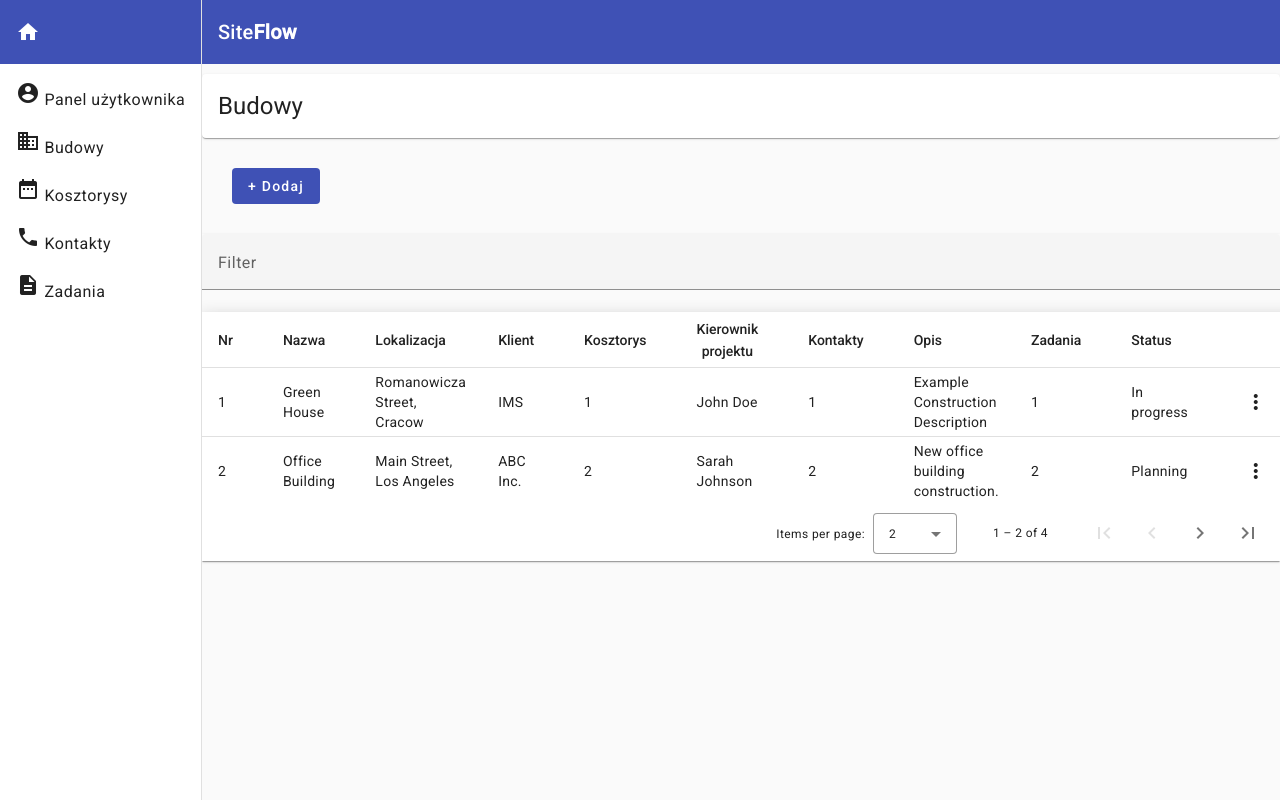
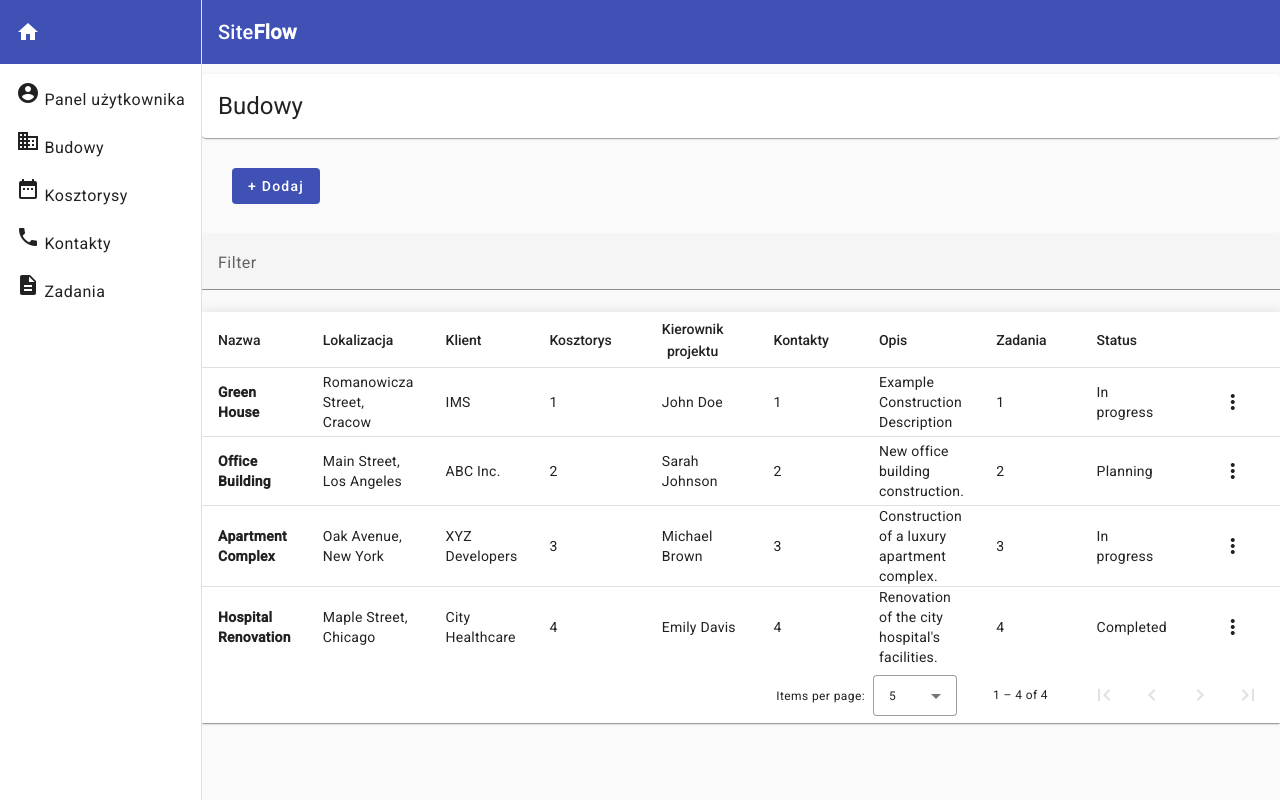
Before and after one commit to akrzeminska/site-flow, an Angular app: page /constructions in a window 1280 px wide. Built offline with nearby package versions, Linux system fonts and the light colour scheme.

Commit message:
remove column no. and bold cells

```diff
--- a/src/app/features/constructions/constructions.component.html
+++ b/src/app/features/constructions/constructions.component.html
@@ -16,9 +16,9 @@
 
     <table mat-table [dataSource]="dataSource" matSort class="mat-elevation-z8">
 
-        <ng-container *ngFor="let column of columns" [matColumnDef]="column.columnDef">
+        <ng-container *ngFor="let column of columns; let firstColumn = first" [matColumnDef]="column.columnDef">
             <th mat-header-cell *matHeaderCellDef mat-sort-header>{{ column.header }}</th>
-            <td mat-cell *matCellDef="let element">
+            <td mat-cell *matCellDef="let element" [class.bold-header]="firstColumn">
                 <ng-container *ngIf="column.columnDef !== 'menu'; else menuCell">
                     {{ column.cell(element) }}
                 </ng-container>
@@ -40,6 +40,6 @@
         </tr>
     </table>
 
-    <mat-paginator [pageSize]="2" [pageSizeOptions]="[5, 10, 20]" showFirstLastButtons aria-label="Select page of periodic elements">
+    <mat-paginator [pageSize]="5" [pageSizeOptions]="[5, 10, 20]" showFirstLastButtons aria-label="Select page of periodic elements">
     </mat-paginator>
 </div>
--- a/src/app/features/constructions/constructions.component.scss
+++ b/src/app/features/constructions/constructions.component.scss
@@ -22,3 +22,7 @@ table {
   th.mat-sort-header-sorted {
     color: black;
   }
+
+  .bold-header {
+    font-weight: bold;
+  }
--- a/src/app/features/constructions/constructions.component.ts
+++ b/src/app/features/constructions/constructions.component.ts
@@ -35,11 +35,6 @@ export class ConstructionsComponent implements OnInit, AfterViewInit {
   }
 
   columns = [
-    {
-      columnDef: 'position',
-      header: 'Nr',
-      cell: (element: Construction) => `${element.id}`,
-    },
     {
       columnDef: 'name',
       header: 'Nazwa',
```
Also changed, not shown: src/app/features/constructions/services/constructions-local-storage.service.ts (line endings or trailing spaces).
